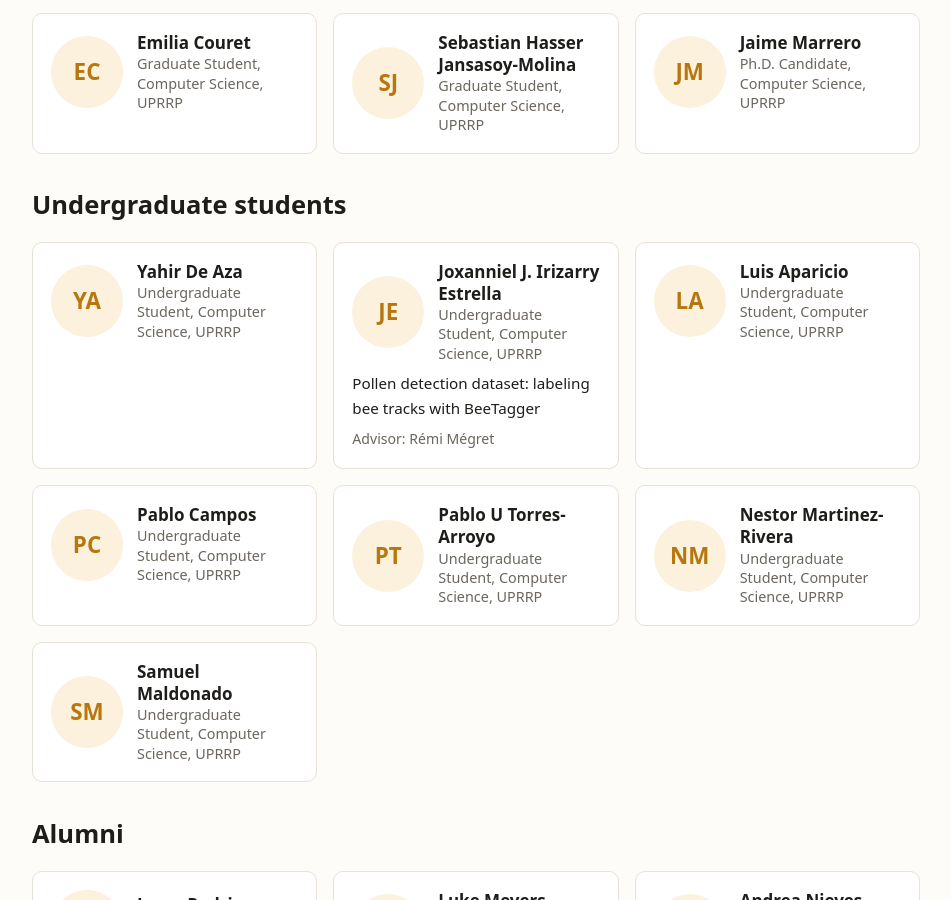
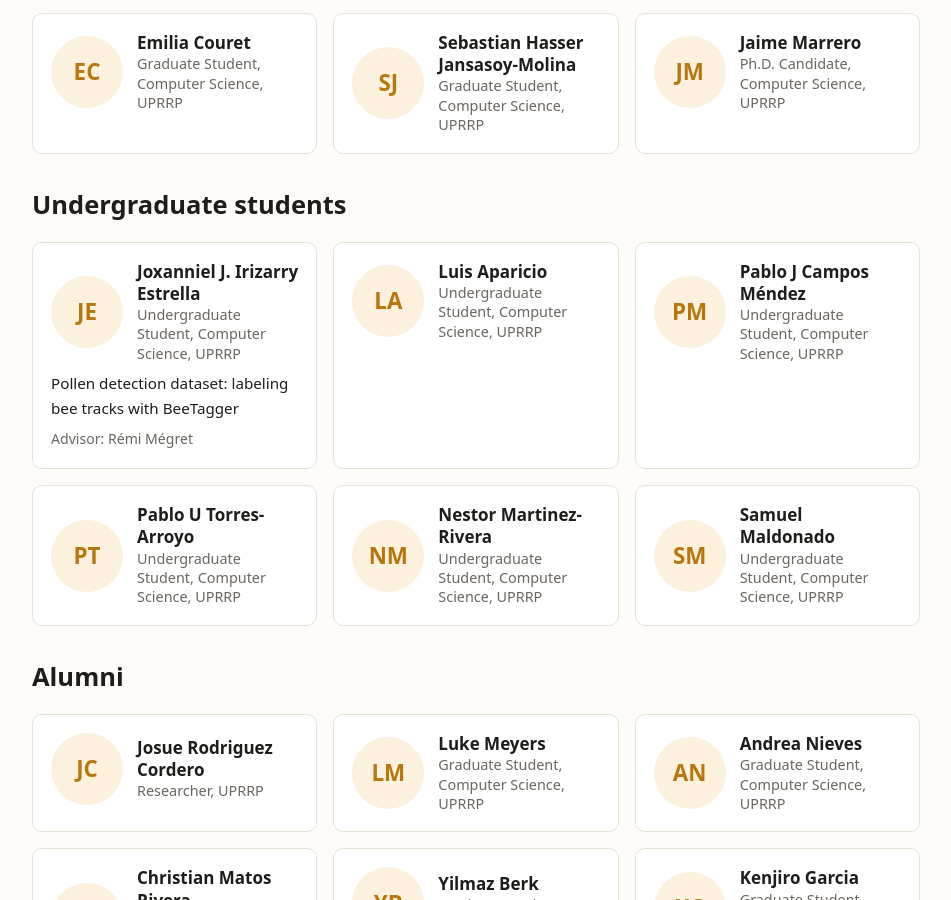
Before and after one commit to cyindibee/cyindibee.github.io, a Jekyll site: the page built from team.md, in a window 1280 px wide and 900 px high, scrolled down 836 px. Shown: the whole window, without its empty margins (164-1115 px from the left). Built offline with Jekyll 4.4.1, drawn with Linux system fonts in a browser that asks for light colours.

Commit message:
Update team.yml
corrected team member full name

```diff
--- a/_data/team.yml
+++ b/_data/team.yml
@@ -44,10 +44,6 @@
 
 # --- Researchers ---
 
-- name: "Yahir De Aza"
-  group: undergraduate
-  program: "Undergraduate Student, Computer Science, UPRRP"
-
 - name: "Joxanniel J. Irizarry Estrella"
   group: undergraduate
   program: "Undergraduate Student, Computer Science, UPRRP"
@@ -74,7 +70,7 @@
 
 # --- Undergraduate students ---
 
-- name: "Pablo Campos"
+- name: "Pablo J Campos Méndez"
   group: undergraduate
   program: "Undergraduate Student, Computer Science, UPRRP"
 
```
